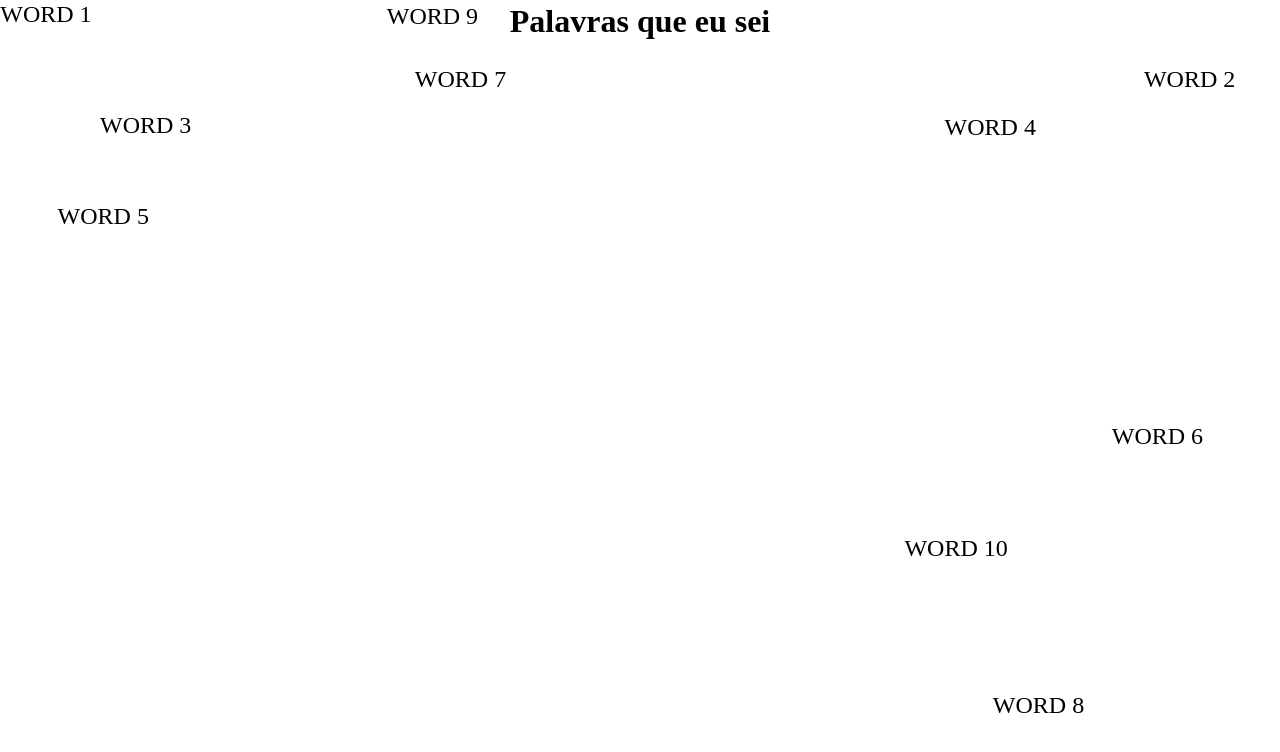
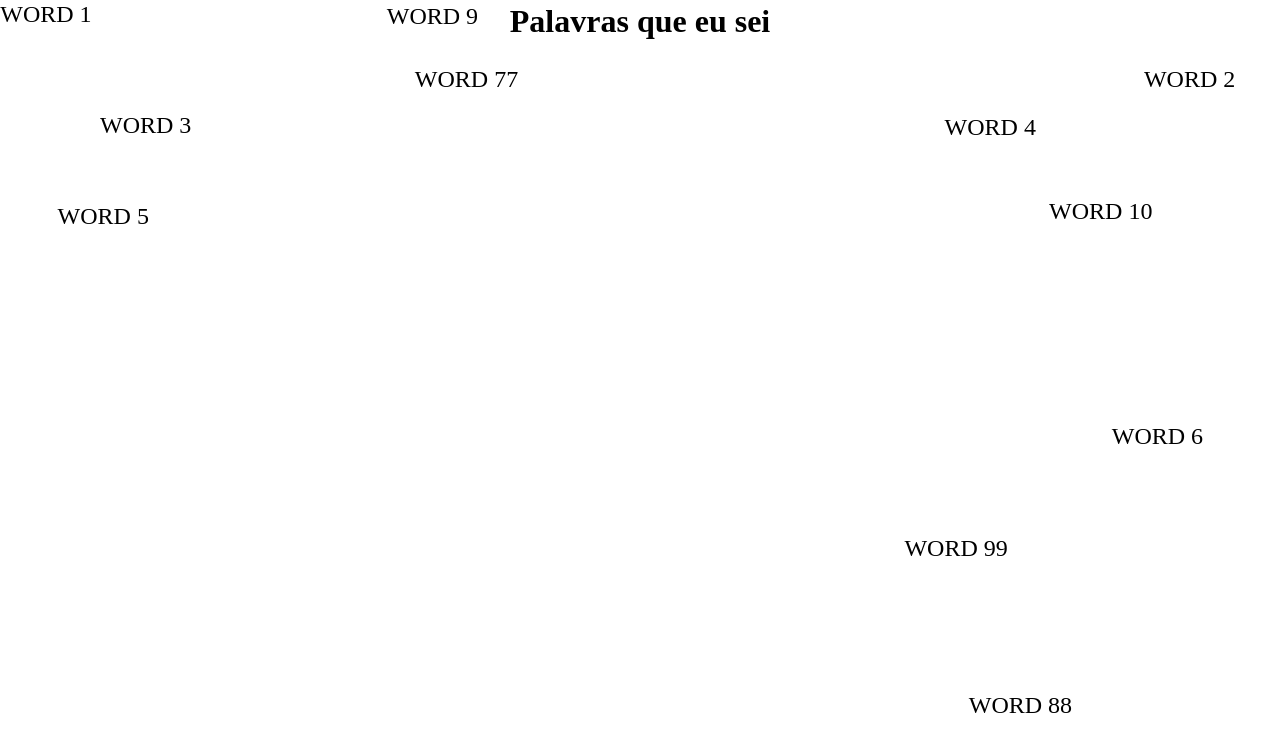
Before and after one commit to skymarkos7/words_kicking, a plain HTML site: page index.html in a window 1280 px wide. Drawn offline with Linux system fonts and the light colour scheme.

Commit message:
insering words from array[]

```diff
--- a/index.html
+++ b/index.html
@@ -8,18 +8,7 @@
 </head>
 <body>
   <h1 class="title">Palavras que eu sei</h1>
-  <div id="container">
-    <div class="word">WORD 1</div>
-    <div class="word">WORD 2</div>
-    <div class="word">WORD 3</div>
-    <div class="word">WORD 4</div>
-    <div class="word">WORD 5</div>
-    <div class="word">WORD 6</div>
-    <div class="word">WORD 7</div>
-    <div class="word">WORD 8</div>
-    <div class="word">WORD 9</div>
-    <div class="word">WORD 10</div>
-  </div>
+  <div id="container"></div>
   <script src="script.js"></script>
 </body>
 </html>
--- a/script.js
+++ b/script.js
@@ -1,5 +1,16 @@
+const wordsArray = ["WORD 1", "WORD 2", "WORD 3", "WORD 4", "WORD 5", "WORD 6", "WORD 77", "WORD 88", "WORD 9","WORD 99", "WORD 10"];
+
+const container = document.getElementById('container');
+
+// Cria as palavras dinamicamente a partir do array
+wordsArray.forEach((word, index) => {
+  const newWord = document.createElement('div');
+  newWord.classList.add('word');
+  newWord.textContent = word;
+  container.appendChild(newWord);
+});
+
 const words = document.querySelectorAll('.word');
-const container = document.getElementById('container');
 
 // Array para armazenar informações de cada palavra
 const wordData = [];
--- a/styles.css
+++ b/styles.css
@@ -1,7 +1,7 @@
 body, html {
   height: 100%;
   margin: 0;
-    overflow: hidden; /* Evita que a barra de rolagem apareça */
+  overflow: hidden; /* Don't show the scroolbar Evita que a barra de rolagem apareça */
 }
 
 #container {
```
Lines whose indentation alone changed are shown as unchanged.
